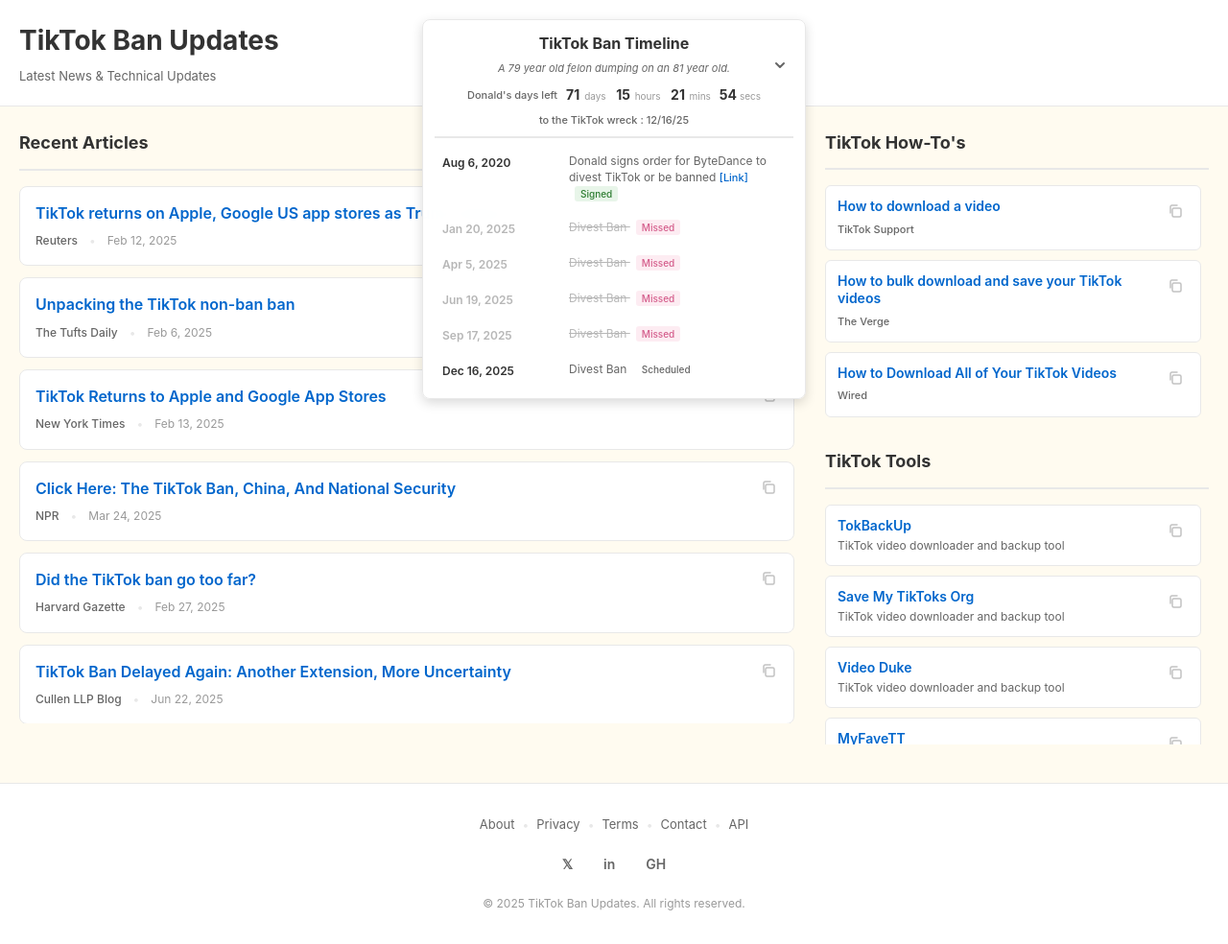
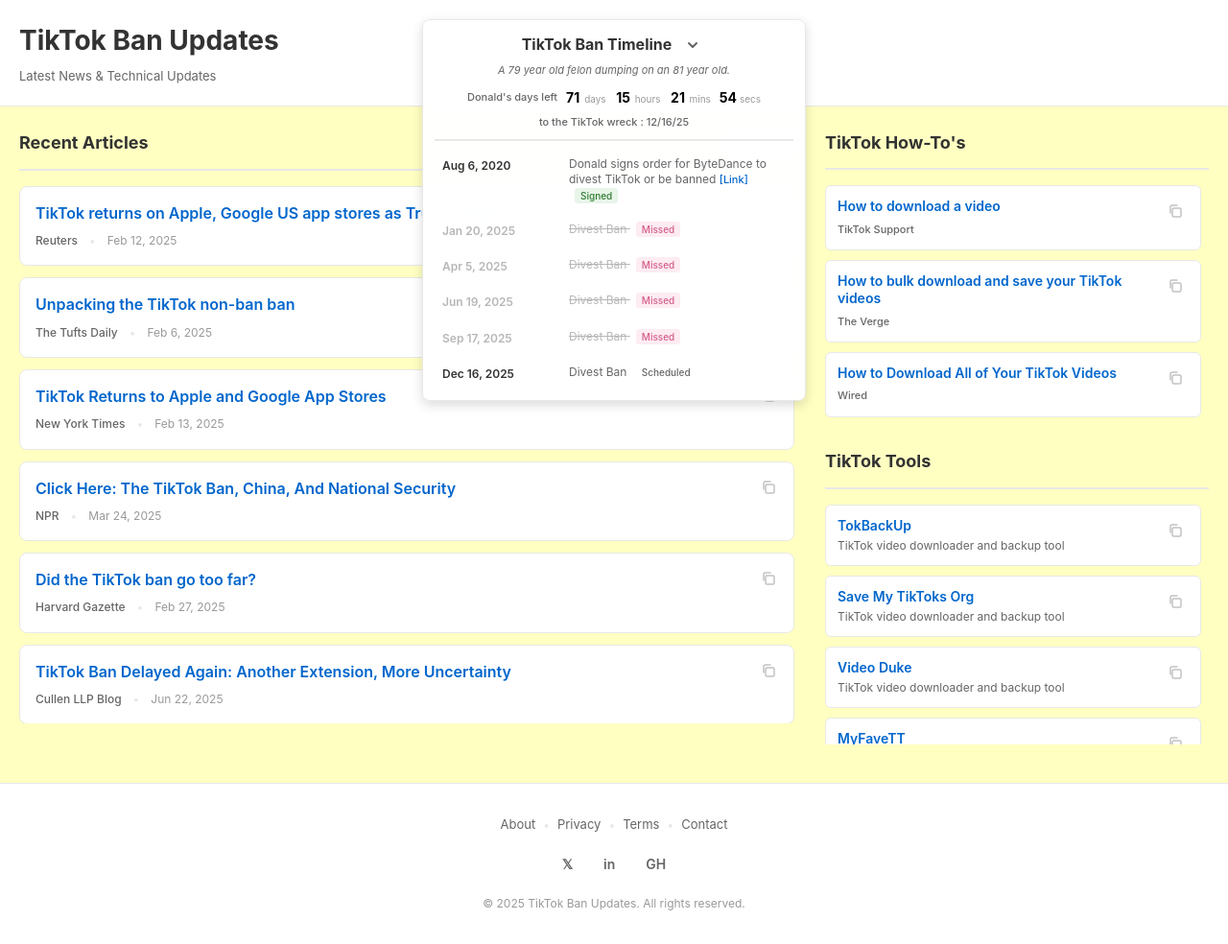
Before and after one commit to tokbannews/tokbannews.github.io, a plain HTML site: page index.html in a window 1280 px wide. Shown: the whole page at 96% size. Drawn offline with Linux system fonts and the light colour scheme.

Commit message:
Add files via upload

```diff
--- a/articlelist.json
+++ b/articlelist.json
@@ -192,22 +192,10 @@
     "site": "BBC"
   },
   {
-    "title": "Trump approves TikTok deal through executive order, Vance says business valued at $14 billion",
-    "link": "https://www.cnbc.com/2025/09/25/trump-approves-tiktok-deal-through-executive-order.html",
-    "date": "2025-09-25",
-    "site": "CNBC"
-  },
-  {
     "title": "Trump announces deal to put TikTok under control of US investors",
     "link": "https://abcnews.go.com/Business/trump-announces-deal-hand-tiktok-us-investors/story?id=125924104",
     "date": "2025-09-25",
     "site": "ABC News"
-  },
-  {
-    "title": "Trump signs executive order on TikTok deal: what to know",
-    "link": "https://www.nbcnews.com/tech/tech-news/trump-signs-executive-order-tiktok-deal-know-rcna233518",
-    "date": "2025-09-25",
-    "site": "NBC News"
   },
   {
     "title": "What to Know About Trump's Deal to Prevent a TikTok Ban",
--- a/index.html
+++ b/index.html
@@ -18,7 +18,14 @@
         <!-- Timeline Card -->
         <section class="timeline-card" id="timeline-card">
             <div class="timeline-header">
-                <h2>TikTok Ban Timeline</h2>
+                <div class="timeline-title-row">
+                    <h2>TikTok Ban Timeline</h2>
+                    <button class="timeline-toggle" id="timeline-toggle" aria-label="Toggle timeline">
+                        <svg width="16" height="16" viewBox="0 0 16 16" fill="none" xmlns="http://www.w3.org/2000/svg">
+                            <path d="M4 6L8 10L12 6" stroke="currentColor" stroke-width="2" stroke-linecap="round" stroke-linejoin="round"/>
+                        </svg>
+                    </button>
+                </div>
                 <p class="timeline-subtitle">A 79 year old felon dumping on an 81 year old.</p>
                 <div class="countdown-container">
                     <span class="countdown-label">Donald's days left</span>
@@ -42,11 +49,6 @@
                     </div>
                     <span class="countdown-label">to the TikTok wreck : 12/16/25</span>
                 </div>
-                <button class="timeline-toggle" id="timeline-toggle" aria-label="Toggle timeline">
-                    <svg width="16" height="16" viewBox="0 0 16 16" fill="none" xmlns="http://www.w3.org/2000/svg">
-                        <path d="M4 6L8 10L12 6" stroke="currentColor" stroke-width="2" stroke-linecap="round" stroke-linejoin="round"/>
-                    </svg>
-                </button>
             </div>
             <div class="timeline-content" id="timeline-content">
                 <!-- Timeline items will be dynamically loaded here -->
@@ -101,8 +103,6 @@
                     <a href="#terms">Terms</a>
                     <span class="separator">•</span>
                     <a href="#contact">Contact</a>
-                    <span class="separator">•</span>
-                    <a href="#api">API</a>
                 </div>
                 <div class="footer-social">
                     <a href="#twitter" aria-label="Twitter">𝕏</a>
--- a/styles.css
+++ b/styles.css
@@ -6,7 +6,7 @@
 }
 
 :root {
-    --bg-primary: #fffbf0;
+    --bg-primary: #FFFFC2;
     --bg-card: #ffffff;
     --bg-card-hover: #fffef8;
     --text-primary: #333333;
@@ -88,11 +88,19 @@ header h1 {
     position: relative;
 }
 
+.timeline-title-row {
+    display: flex;
+    align-items: center;
+    justify-content: center;
+    gap: 8px;
+    margin-bottom: 4px;
+}
+
 .timeline-header h2 {
     font-size: 16px;
     font-weight: 700;
     color: var(--text-primary);
-    margin-bottom: 4px;
+    margin: 0;
 }
 
 .timeline-subtitle {
@@ -132,7 +140,7 @@ header h1 {
 .countdown-value {
     font-weight: 700;
     font-size: 14px;
-    color: var(--text-primary);
+    color: #000000;
     min-width: 20px;
     text-align: center;
 }
@@ -143,10 +151,6 @@ header h1 {
 }
 
 .timeline-toggle {
-    position: absolute;
-    right: 0;
-    top: calc(50% - 20px);
-    transform: translateY(-50%);
     background: transparent;
     border: none;
     cursor: pointer;
@@ -157,6 +161,7 @@ header h1 {
     display: flex;
     align-items: center;
     justify-content: center;
+    flex-shrink: 0;
 }
 
 .timeline-toggle:hover {
```
